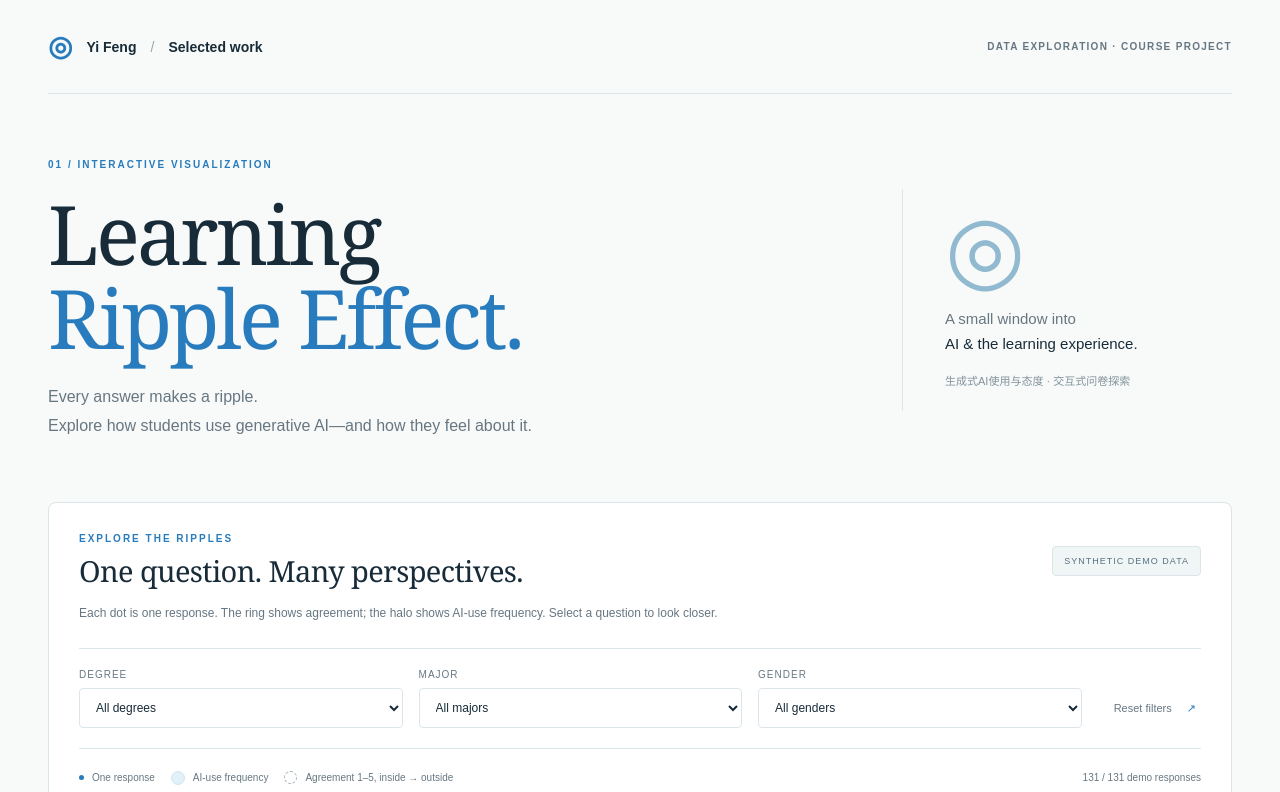
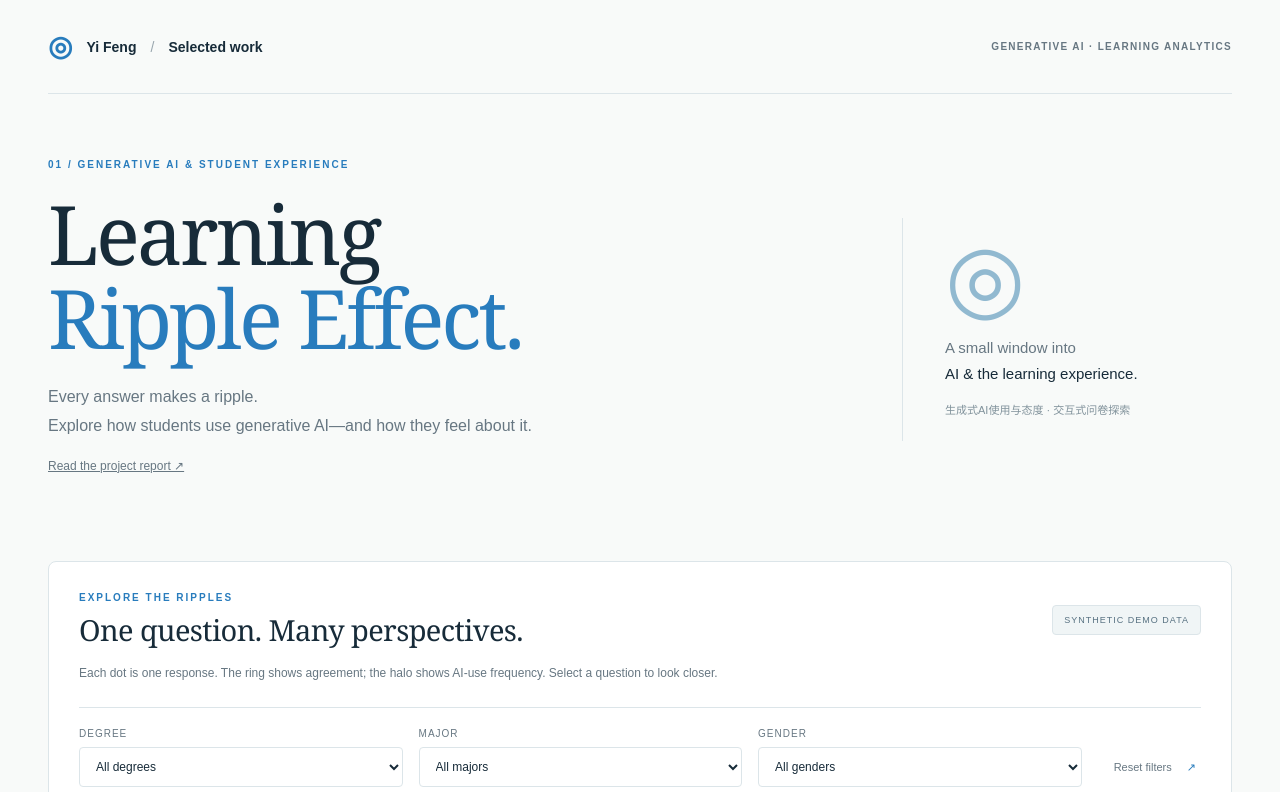
Before and after one commit to YiFeng-lab/learning-ripple-effect, a plain HTML site: page index.html in a window 1280 px wide. Shown: the top 792 px of the page. Drawn offline with Linux system fonts and the light colour scheme.

Commit message:
Focus project on generative AI and add research report
Replace course labels with generative AI and learning analytics; add research context, dataset attribution, co-author credit and the retitled PDF report.

```diff
--- a/index.html
+++ b/index.html
@@ -3,17 +3,17 @@
 <head>
   <meta charset="UTF-8">
   <meta name="viewport" content="width=device-width, initial-scale=1">
-  <meta name="description" content="Learning Ripple Effect — an interactive exploration of generative AI use and attitudes. A course project by Yi Feng and collaborators.">
+  <meta name="description" content="Learning Ripple Effect — exploring student perceptions of generative AI, learning opportunities and concerns through interactive data visualization.">
   <title>Learning Ripple Effect · Yi Feng</title>
   <link rel="stylesheet" href="styles.css">
   <script src="data.js" defer></script>
   <script src="app.js" defer></script>
 </head>
 <body>
-  <header class="topbar"><a class="brand" href="./"><span class="brand-icon" aria-hidden="true">◎</span> Yi Feng <span class="brand-slash">/</span> Selected work</a><span class="project-type">DATA EXPLORATION · COURSE PROJECT</span></header>
+  <header class="topbar"><a class="brand" href="./"><span class="brand-icon" aria-hidden="true">◎</span> Yi Feng <span class="brand-slash">/</span> Selected work</a><span class="project-type">GENERATIVE AI · LEARNING ANALYTICS</span></header>
   <main>
     <section class="intro">
-      <div><p class="eyebrow">01 / INTERACTIVE VISUALIZATION</p><h1>Learning<br><span>Ripple Effect.</span></h1><p class="description">Every answer makes a ripple.<br>Explore how students use generative AI—and how they feel about it.</p></div>
+      <div><p class="eyebrow">01 / GENERATIVE AI & STUDENT EXPERIENCE</p><h1>Learning<br><span>Ripple Effect.</span></h1><p class="description">Every answer makes a ripple.<br>Explore how students use generative AI—and how they feel about it.</p><p class="helper"><a href="Learning-Ripple-Effect-Report.pdf" target="_blank" rel="noopener">Read the project report ↗</a></p></div>
       <div class="intro-note"><span class="note-symbol" aria-hidden="true">◎</span><p>A small window into<br><strong>AI & the learning experience.</strong></p><p class="zh">生成式AI使用与态度 · 交互式问卷探索</p></div>
     </section>
     <section class="explorer" aria-labelledby="explorer-title">
@@ -28,9 +28,9 @@
       <div class="legend-row"><div class="legend"><span class="legend-dot"></span><span>One response</span><span class="legend-halo"></span><span>AI-use frequency</span><span class="legend-ring"></span><span>Agreement 1–5, inside → outside</span></div><p id="count" role="status" aria-live="polite"></p></div>
       <div id="charts" class="chart-grid"></div>
       <p id="empty" class="empty" hidden>No responses match these filters. Try another combination or reset.</p>
-      <p class="data-note">Demo: 131 generated records across 28 attitude items. These are synthetic examples, not research findings. Original question wording was not supplied; item IDs are retained.</p>
+      <p class="data-note">Demo: 131 generated records across 28 attitude items. These are synthetic examples, not research findings. Question IDs are retained; see the report for the research context.</p>
     </section>
-    <section class="about" aria-label="About the project"><div><p class="eyebrow">ABOUT THE PROJECT</p><h2>From answers<br>to exploration.</h2></div><div><p>A collaborative course project connecting questionnaire preparation, SQLite storage and interactive visualization. The original implementation used Python, React, D3.js and Node.js.</p><p>This lightweight portfolio edition keeps the concentric-circle interaction and runs directly in the browser. Yi Feng participated across project stages; the implementation stack describes the team project.</p><div class="tech-tags"><span>Python</span><span>SQLite</span><span>Survey data</span><span>Interactive visualization</span></div></div></section>
+    <section class="about" aria-label="About the project"><div><p class="eyebrow">AI & THE LEARNING EXPERIENCE</p><h2>How does AI<br>shape learning?</h2></div><div><p>This project explores university students’ perceptions of generative AI: understanding its limitations, using personalized feedback and building digital competence, alongside concerns about accuracy, over-reliance and social interaction.</p><p>The original analysis draws on 131 responses in the publicly shared <a href="https://www.kaggle.com/datasets/jocelyndumlao/chatbots-impact-on-university-learning" target="_blank" rel="noopener">Chatbots’ Impact on University Learning</a> dataset. Concentric circles make agreement levels and use frequency visible together; demographic filters support exploration across groups.</p><p><a href="Learning-Ripple-Effect-Report.pdf" target="_blank" rel="noopener">Read the report: The Learning Ripple Effect of Generative AI ↗</a><br>Report co-authors: Jingjing Sun · Yi Feng · Jui-chien Chen.</p><div class="tech-tags"><span>Generative AI</span><span>Learning analytics</span><span>Python & SQLite</span><span>Interactive visualization</span></div></div></section>
   </main>
   <footer><span>Yi Feng · Learning Technologies</span><span>Learning Ripple Effect / 2024–2025</span></footer>
   <dialog id="detail" aria-labelledby="detail-title"><div class="dialog-top"><div><p class="eyebrow">A CLOSER LOOK</p><h2 id="detail-title"></h2></div><button id="close-detail" type="button" aria-label="Close question details">×</button></div><p id="detail-count"></p><div id="detail-chart"></div><div class="scale"><span>1 Strongly disagree</span><span>3 Neutral</span><span>5 Strongly agree</span></div><p class="detail-hint">Hover or focus a response for its details. Current filters apply here too.</p></dialog>
```
Also changed, not shown: 2 other files.
